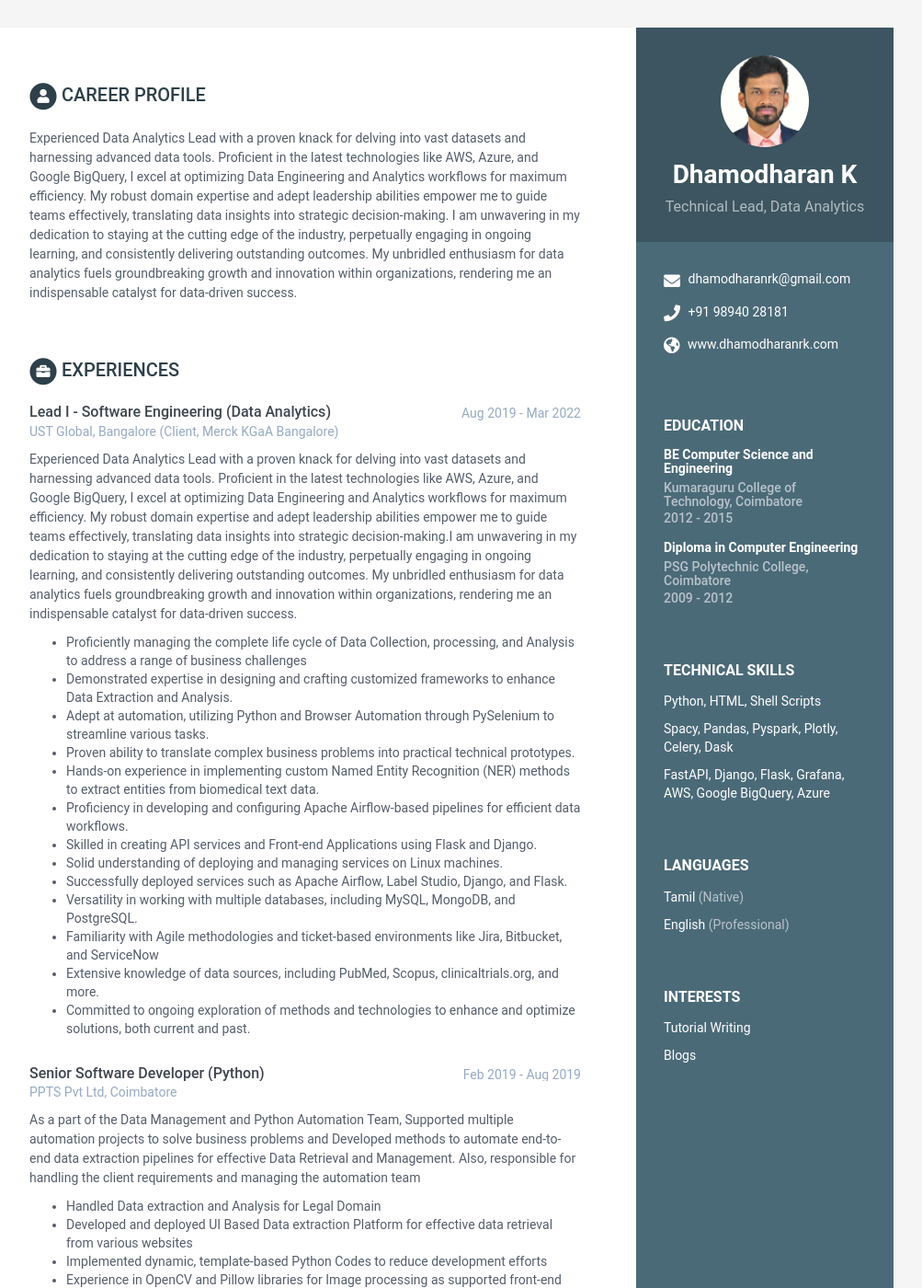
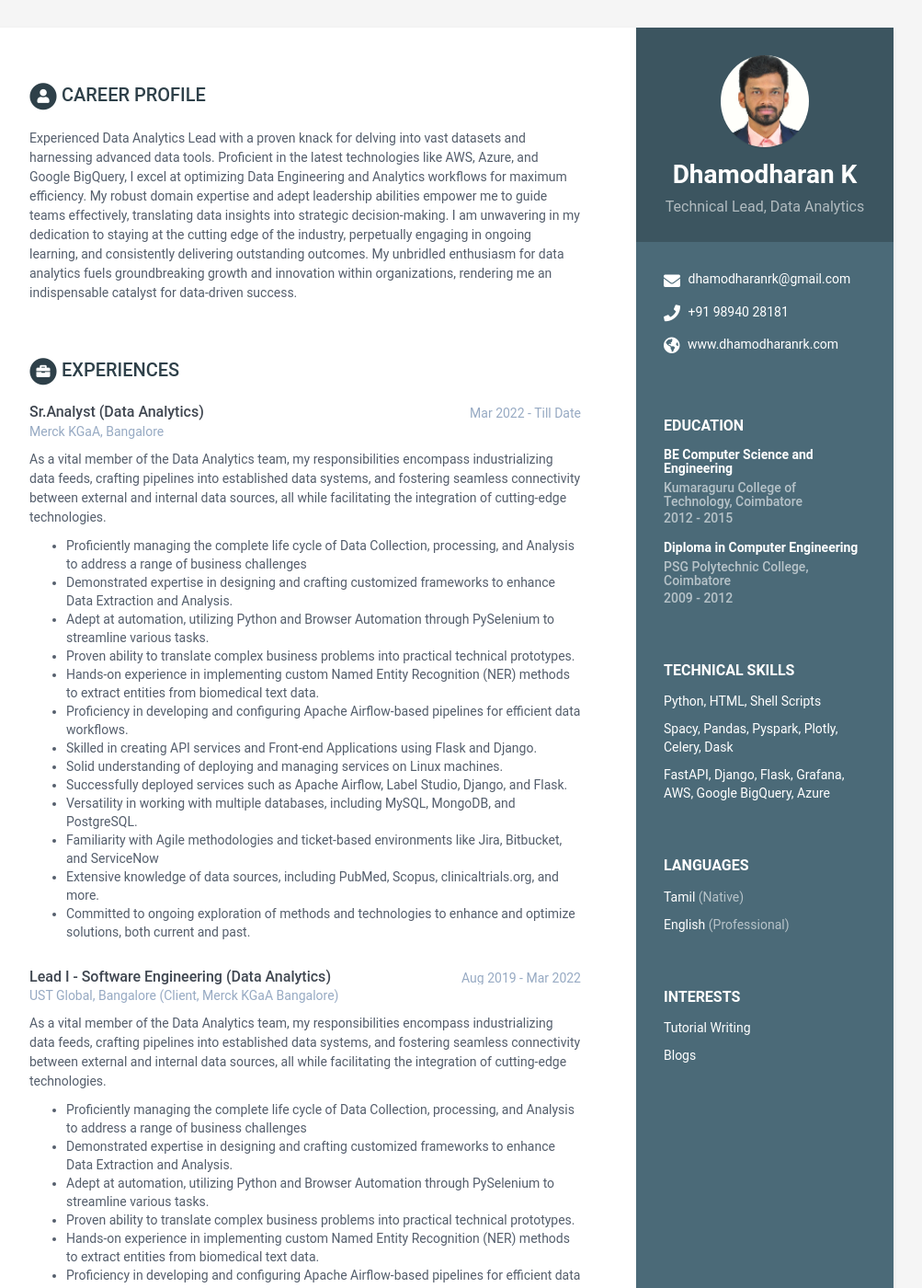
Before and after one commit to dhamodharanrk/online-cv, a Jekyll site: the page built from index.html, in a window 1280 px wide and 1400 px high. Shown: the whole window at 92% size, without its empty margins (168-1171 px from the left). Built offline with Jekyll 4.4.1, drawn with Linux system fonts in a browser that asks for light colours.

Commit message:
Update data.yml

```diff
--- a/_data/data.yml
+++ b/_data/data.yml
@@ -70,21 +70,31 @@ education:
         - Bullet point
         - Bullet point
 experiences:
+  - role: Sr.Analyst (Data Analytics)
+    time: Mar 2022 - Till Date
+    company: Merck KGaA, Bangalore
+    details: >+
+      As a vital member of the Data Analytics team, my responsibilities encompass industrializing data feeds, crafting pipelines into established data systems, and fostering seamless connectivity between external and internal data sources, all while facilitating the integration of cutting-edge technologies.
+
+        - Proficiently managing the complete life cycle of Data Collection, processing, and Analysis to address a range of business challenges
+        - Demonstrated expertise in designing and crafting customized frameworks to enhance Data Extraction and Analysis.
+        - Adept at automation, utilizing Python and Browser Automation through PySelenium to streamline various tasks.
+        - Proven ability to translate complex business problems into practical technical prototypes.
+        - Hands-on experience in implementing custom Named Entity Recognition (NER) methods to extract entities from biomedical text data.
+        - Proficiency in developing and configuring Apache Airflow-based pipelines for efficient data workflows.
+        - Skilled in creating API services and Front-end Applications using Flask and Django.
+        - Solid understanding of deploying and managing services on Linux machines.
+        - Successfully deployed services such as Apache Airflow, Label Studio, Django, and Flask.
+        - Versatility in working with multiple databases, including MySQL, MongoDB, and PostgreSQL.
+        - Familiarity with Agile methodologies and ticket-based environments like Jira, Bitbucket, and ServiceNow
+        - Extensive knowledge of data sources, including PubMed, Scopus, clinicaltrials.org, and more.
+        - Committed to ongoing exploration of methods and technologies to enhance and optimize solutions, both current and past.
+
   - role: Lead I - Software Engineering (Data Analytics)
     time: Aug 2019 - Mar 2022
     company: UST Global, Bangalore (Client, Merck KGaA Bangalore)
     details: >+
-      Experienced Data Analytics Lead with a proven knack for delving into
-      vast datasets and harnessing advanced data tools. Proficient in the latest
-      technologies like AWS, Azure, and Google BigQuery, I excel at optimizing
-      Data Engineering and Analytics workflows for maximum efficiency. My robust
-      domain expertise and adept leadership abilities empower me to guide teams
-      effectively, translating data insights into strategic decision-making.I am
-      unwavering in my dedication to staying at the cutting edge of the
-      industry, perpetually engaging in ongoing learning, and consistently
-      delivering outstanding outcomes. My unbridled enthusiasm for data
-      analytics fuels groundbreaking growth and innovation within organizations,
-      rendering me an indispensable catalyst for data-driven success.
+      As a vital member of the Data Analytics team, my responsibilities encompass industrializing data feeds, crafting pipelines into established data systems, and fostering seamless connectivity between external and internal data sources, all while facilitating the integration of cutting-edge technologies.
 
         - Proficiently managing the complete life cycle of Data Collection, processing, and Analysis to address a range of business challenges
         - Demonstrated expertise in designing and crafting customized frameworks to enhance Data Extraction and Analysis.
```
